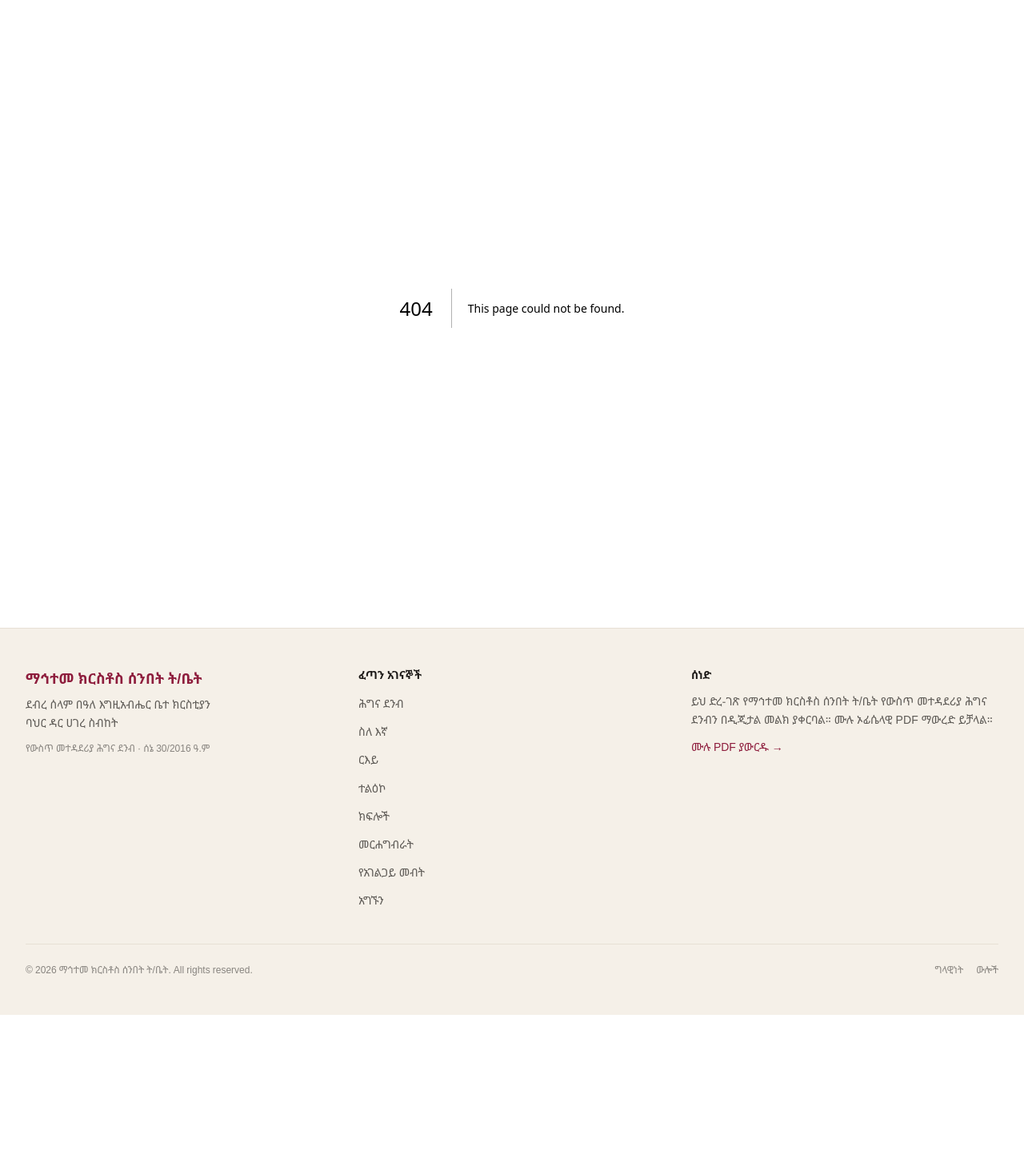
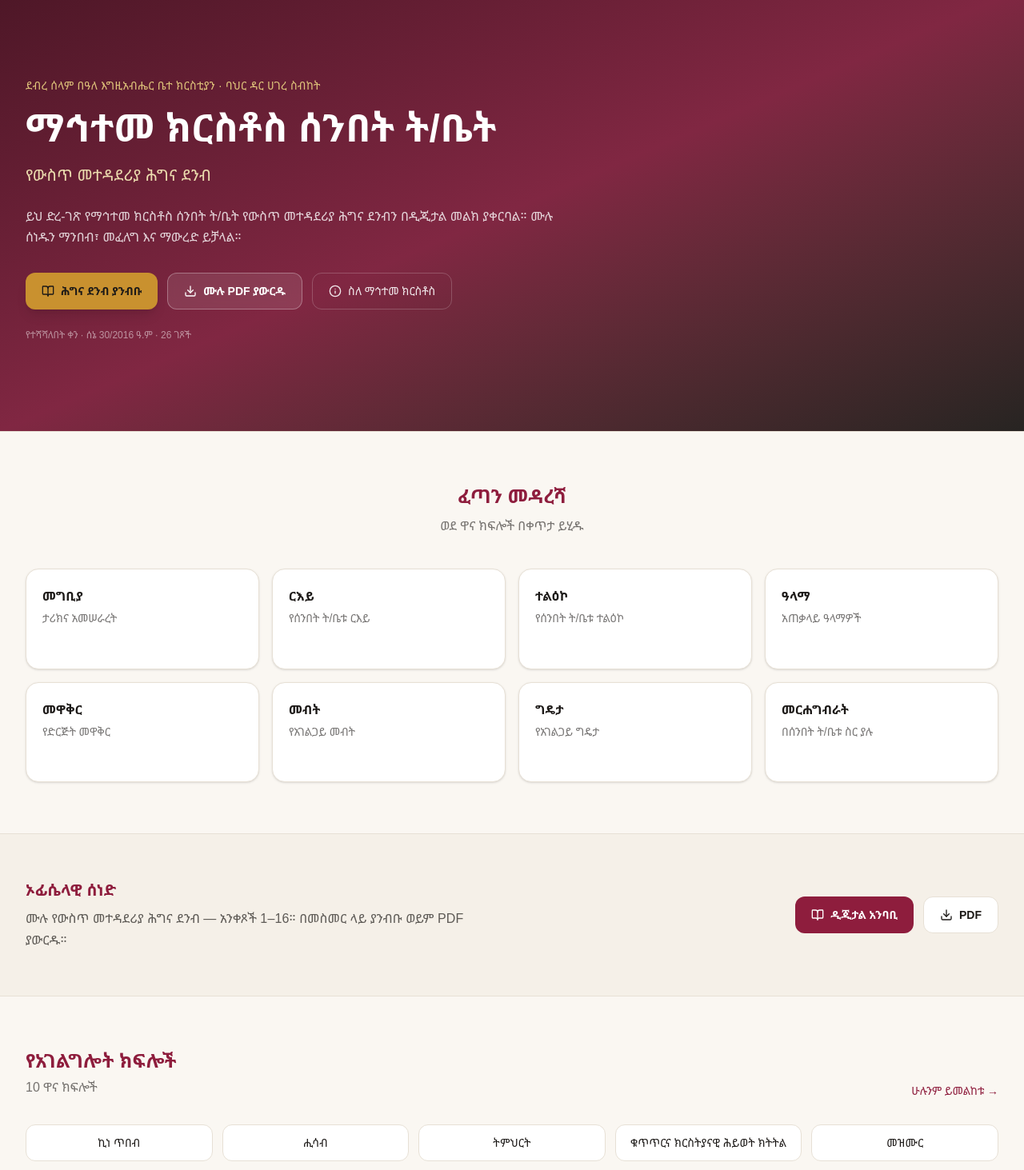
Before and after one commit to Menelik2/Church, a Next.js app: page / in a window 1280 px wide. Before the commit this address had no page. Shown: the part 80-1543 px from the top of the page at 80% size. Before the commit the page ends 1349 px from the top, so only its background shows below. Built offline with nearby package versions, Linux system fonts and the light colour scheme.

Commit message:
Add production homepage with hero, CTAs, quick cards, departments

```diff
--- /dev/null
+++ b/src/app/page.tsx
@@ -0,0 +1,127 @@
+import Link from "next/link";
+import { BookOpen, Download, Info, ChevronRight } from "lucide-react";
+import { DOCUMENT_META, DEPARTMENTS } from "@/data/regulations";
+
+const quickCards = [
+  { href: "/about", title: "መግቢያ", desc: "ታሪክና አመሠራረት" },
+  { href: "/vision", title: "ርእይ", desc: "የሰንበት ት/ቤቱ ርእይ" },
+  { href: "/mission", title: "ተልዕኮ", desc: "የሰንበት ት/ቤቱ ተልዕኮ" },
+  { href: "/objectives", title: "ዓላማ", desc: "አጠቃላይ ዓላማዎች" },
+  { href: "/organization", title: "መዋቅር", desc: "የድርጅት መዋቅር" },
+  { href: "/membership/rights", title: "መብት", desc: "የአገልጋይ መብት" },
+  { href: "/membership/responsibilities", title: "ግዴታ", desc: "የአገልጋይ ግዴታ" },
+  { href: "/programs", title: "መርሐግብራት", desc: "በሰንበት ት/ቤቱ ስር ያሉ" },
+];
+
+export default function HomePage() {
+  return (
+    <div className="bg-cross-pattern">
+      <section className="relative overflow-hidden border-b border-[var(--border)]">
+        <div className="absolute inset-0 bg-gradient-to-br from-[var(--color-burgundy-950)] via-[var(--color-burgundy-900)] to-[var(--color-charcoal)] opacity-95" />
+        <div className="relative mx-auto max-w-7xl px-4 py-20 sm:px-6 sm:py-28 lg:px-8">
+          <div className="max-w-3xl">
+            <p className="text-sm font-medium tracking-wide text-[var(--color-gold-300)] mb-3">
+              {DOCUMENT_META.church_am} · {DOCUMENT_META.diocese_am}
+            </p>
+            <h1 className="text-3xl sm:text-4xl lg:text-5xl font-bold text-white amharic leading-tight">
+              {DOCUMENT_META.organization_am}
+            </h1>
+            <p className="mt-4 text-xl text-[var(--color-gold-200)] amharic">
+              የውስጥ መተዳደሪያ ሕግና ደንብ
+            </p>
+            <p className="mt-6 text-base text-white/80 leading-relaxed max-w-2xl amharic">
+              ይህ ድረ-ገጽ የማኅተመ ክርስቶስ ሰንበት ት/ቤት የውስጥ መተዳደሪያ ሕግና ደንብን በዲጂታል
+              መልክ ያቀርባል። ሙሉ ሰነዱን ማንበብ፣ መፈለግ እና ማውረድ ይቻላል።
+            </p>
+            <div className="mt-8 flex flex-wrap gap-3">
+              <Link
+                href="/rules"
+                className="inline-flex items-center gap-2 rounded-xl bg-[var(--color-gold-500)] px-5 py-3 text-sm font-semibold text-[var(--color-charcoal)] shadow-lg transition hover:bg-[var(--color-gold-400)]"
+              >
+                <BookOpen className="h-4 w-4" />
+                ሕግና ደንብ ያንብቡ
+              </Link>
+              <Link
+                href="/pdf"
+                className="inline-flex items-center gap-2 rounded-xl border border-white/30 bg-white/10 px-5 py-3 text-sm font-semibold text-white backdrop-blur transition hover:bg-white/20"
+              >
+                <Download className="h-4 w-4" />
+                ሙሉ PDF ያውርዱ
+              </Link>
+              <Link
+                href="/about"
+                className="inline-flex items-center gap-2 rounded-xl border border-white/20 px-5 py-3 text-sm font-medium text-white/90 transition hover:bg-white/10"
+              >
+                <Info className="h-4 w-4" />
+                ስለ ማኅተመ ክርስቶስ
+              </Link>
+            </div>
+            <p className="mt-6 text-xs text-white/50">
+              የተሻሻለበት ቀን · {DOCUMENT_META.revision_date_am} · {DOCUMENT_META.page_count} ገጾች
+            </p>
+          </div>
+        </div>
+      </section>
+
+      <section className="mx-auto max-w-7xl px-4 py-16 sm:px-6 lg:px-8">
+        <div className="text-center mb-10">
+          <h2 className="text-2xl font-bold text-[var(--primary)] amharic">ፈጣን መዳረሻ</h2>
+          <p className="mt-2 text-[var(--foreground)]/60">ወደ ዋና ክፍሎች በቀጥታ ይሂዱ</p>
+        </div>
+        <div className="grid gap-4 sm:grid-cols-2 lg:grid-cols-4">
+          {quickCards.map((card) => (
+            <Link
+              key={card.href}
+              href={card.href}
+              className="group rounded-2xl border border-[var(--border)] bg-[var(--card)] p-5 shadow-sm transition hover:border-[var(--color-burgundy-300)] hover:shadow-md"
+            >
+              <h3 className="font-semibold text-[var(--foreground)] group-hover:text-[var(--primary)] amharic">{card.title}</h3>
+              <p className="mt-1 text-sm text-[var(--foreground)]/60">{card.desc}</p>
+              <span className="mt-3 inline-flex items-center text-xs font-medium text-[var(--primary)] opacity-0 transition group-hover:opacity-100">
+                ይመልከቱ <ChevronRight className="h-3 w-3 ml-0.5" />
+              </span>
+            </Link>
+          ))}
+        </div>
+      </section>
+
+      <section className="border-y border-[var(--border)] bg-[var(--muted)]">
+        <div className="mx-auto max-w-7xl px-4 py-14 sm:px-6 lg:px-8">
+          <div className="flex flex-col md:flex-row md:items-center md:justify-between gap-6">
+            <div>
+              <h2 className="text-xl font-bold text-[var(--primary)] amharic">ኦፊሴላዊ ሰነድ</h2>
+              <p className="mt-2 text-[var(--foreground)]/70 max-w-xl amharic">
+                ሙሉ የውስጥ መተዳደሪያ ሕግና ደንብ — አንቀጾች 1–16። በመስመር ላይ ያንብቡ ወይም PDF ያውርዱ።
+              </p>
+            </div>
+            <div className="flex flex-wrap gap-3">
+              <Link href="/rules" className="inline-flex items-center gap-2 rounded-xl bg-[var(--primary)] px-5 py-3 text-sm font-semibold text-white">
+                <BookOpen className="h-4 w-4" /> ዲጂታል አንባቢ
+              </Link>
+              <Link href="/pdf" className="inline-flex items-center gap-2 rounded-xl border border-[var(--border)] bg-[var(--card)] px-5 py-3 text-sm font-semibold">
+                <Download className="h-4 w-4" /> PDF
+              </Link>
+            </div>
+          </div>
+        </div>
+      </section>
+
+      <section className="mx-auto max-w-7xl px-4 py-16 sm:px-6 lg:px-8">
+        <div className="flex items-end justify-between mb-8">
+          <div>
+            <h2 className="text-2xl font-bold text-[var(--primary)] amharic">የአገልግሎት ክፍሎች</h2>
+            <p className="mt-1 text-[var(--foreground)]/60">10 ዋና ክፍሎች</p>
+          </div>
+          <Link href="/departments" className="text-sm font-medium text-[var(--primary)] hover:underline">ሁሉንም ይመልከቱ →</Link>
+        </div>
+        <div className="grid gap-3 sm:grid-cols-2 lg:grid-cols-5">
+          {DEPARTMENTS.map((d) => (
+            <Link key={d.slug} href={`/departments/${d.slug}`} className="rounded-xl border border-[var(--border)] bg-[var(--card)] px-4 py-3 text-center text-sm font-medium amharic transition hover:border-[var(--color-burgundy-300)] hover:text-[var(--primary)]">
+              {d.title_am}
+            </Link>
+          ))}
+        </div>
+      </section>
+    </div>
+  );
+}
```
